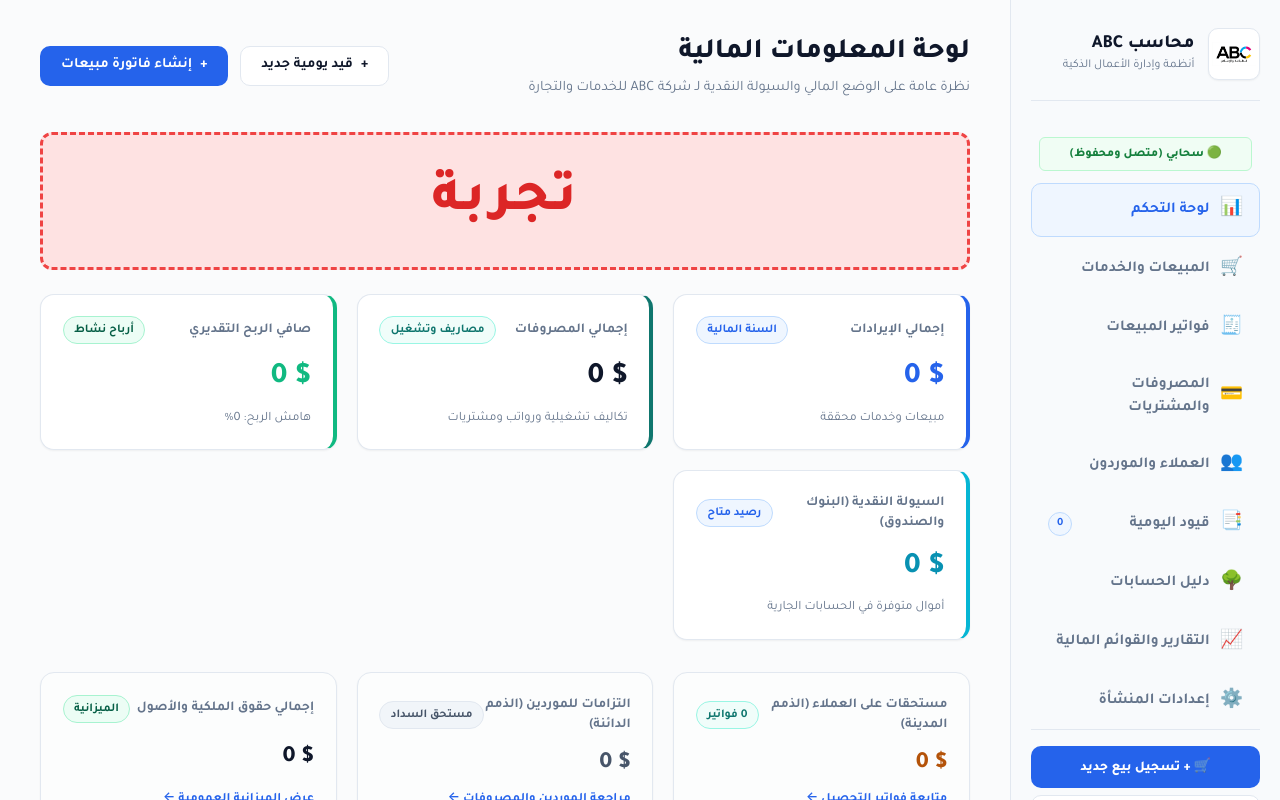
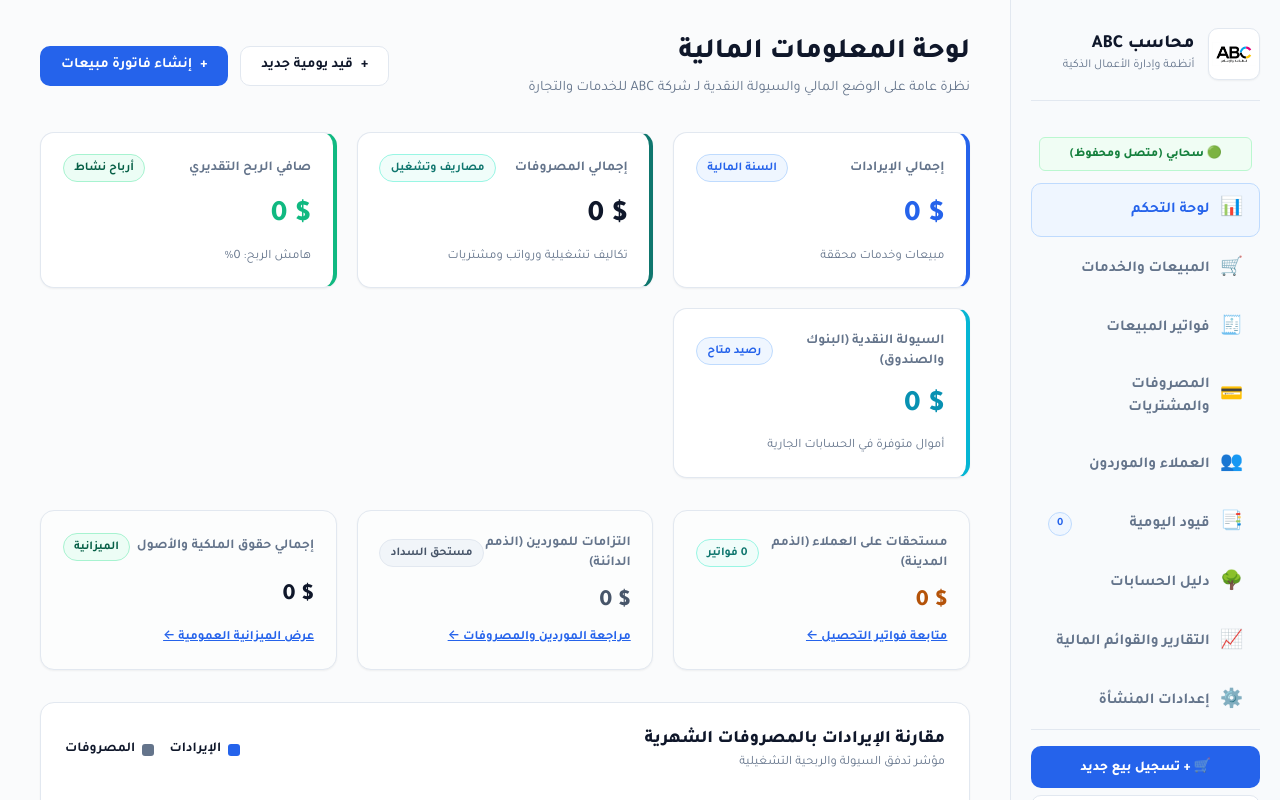
Before and after one commit to Amjadatasco/abc-accounting, a React (Vite) app: page / in a window 1280 px wide. Shown: the top 800 px of the page. Built offline with nearby package versions, Linux system fonts and the light colour scheme; no server answers; the database is empty.

Commit message:
Remove test banner

```diff
--- a/src/components/DashboardView.tsx
+++ b/src/components/DashboardView.tsx
@@ -35,25 +35,6 @@ export const DashboardView: React.FC<DashboardViewProps> = ({
         </div>
       </div>
 
-      {/* Red Test Banner */}
-      <div style={{
-        textAlign: 'center',
-        padding: '1.5rem',
-        margin: '1.5rem 0',
-        backgroundColor: '#fee2e2',
-        border: '3px dashed #ef4444',
-        borderRadius: '12px'
-      }}>
-        <h1 style={{
-          color: '#dc2626',
-          fontSize: '3.5rem',
-          fontWeight: 900,
-          margin: 0,
-          letterSpacing: '2px'
-        }}>
-          تجربة
-        </h1>
-      </div>
 
       {/* Main KPI Stats Grid */}
       <div className="stats-grid">
```
